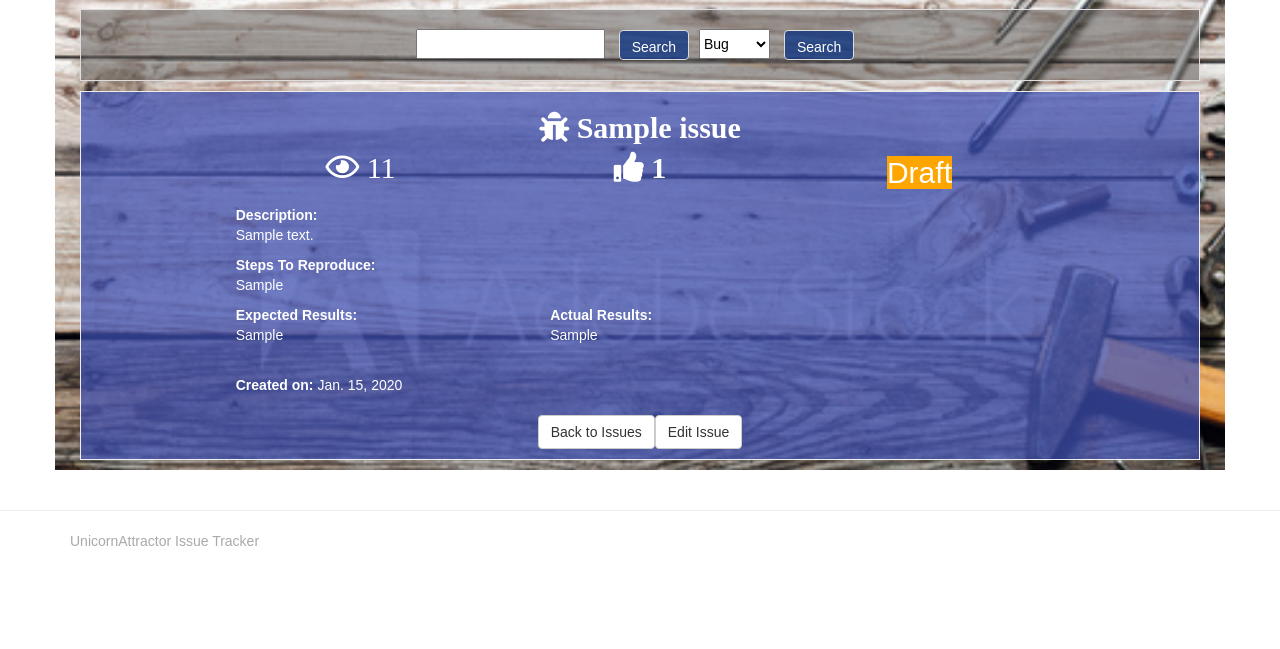
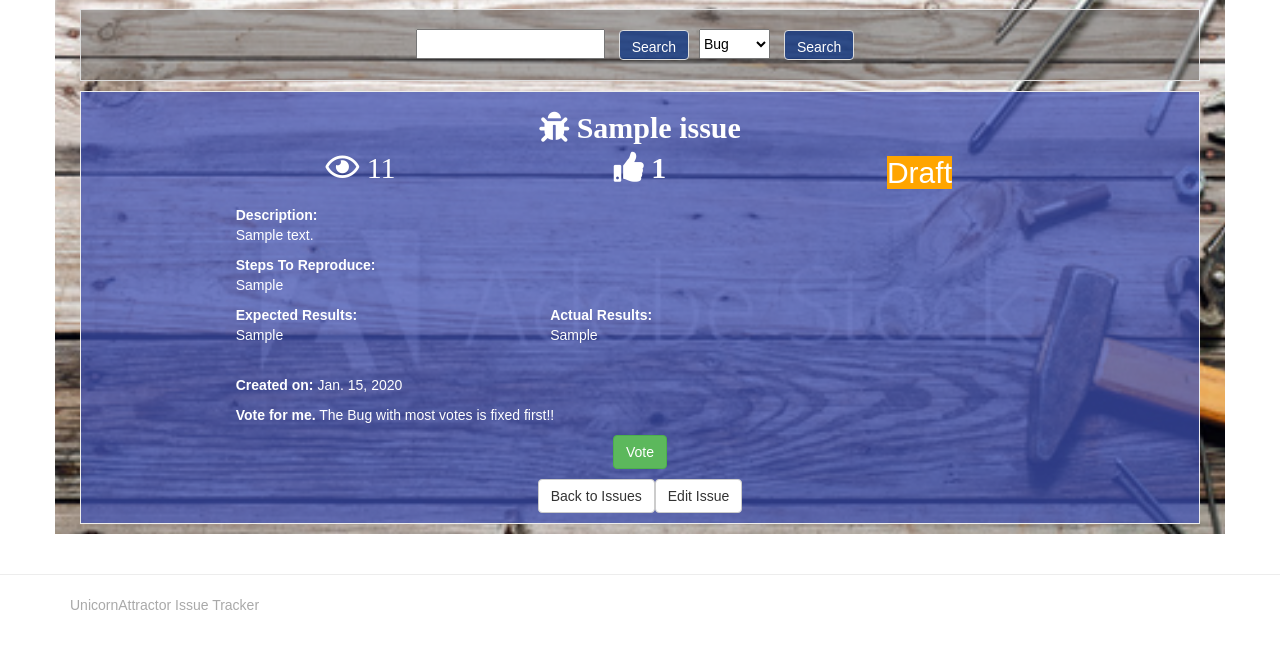
Before and after one commit to mickh14/unicorn-quality, a Django app: page /issues/1/ in a window 1280 px wide. Shown: the part 101-750 px from the top of the page. Run offline with Django 3.2, Linux system fonts and the light colour scheme; tables that the repository leaves empty hold one stand-in row (values such as "Sample post"); some libraries are stand-ins or nearby versions.

```diff
--- a/checkout/views.py
+++ b/checkout/views.py
@@ -28,6 +28,8 @@ def checkout(request):
             for id, quantity in cart.items():
                 issue = get_object_or_404(Issue, pk=id)
                 total += quantity * issue.price
+                issue.votes += 1
+                issue.save()
                 order_line_item = OrderLineItem(
                     order=order,
                     issue=issue,
--- a/issues/models.py
+++ b/issues/models.py
@@ -32,6 +32,7 @@ class Issue(models.Model):
     votes = models.IntegerField(default=0)
     price = models.DecimalField(max_digits=6, decimal_places=2, default='5')
     name = models.CharField(max_length=254, default='')
+    votes_required = models.IntegerField(default=0)
 
 
     def __str__(self):
--- a/issues/templates/issuedetail.html
+++ b/issues/templates/issuedetail.html
@@ -65,6 +65,30 @@
 
 			</div>
 		</div>
+        <div class="">
+            <div class="">
+                {% if issue.issue_type == "Bug" %}
+                    <p><strong>Vote for me.</strong> The Bug with most votes is fixed first!!</p>
+                {% else %}
+                <p><strong>Vote for me.</strong> {{ issue.issue_votes_required }} votes needed for development to begin. Vote now to have this feature added</p>
+                {% endif %}
+            </div>
+        </div>
+        <div class="card-footer text-center">
+			{% if issue.issue_type == "Bug" %}
+				<a href="{% url 'increment_vote' issue.id %}" class="btn btn-success">Vote</a></p>
+			{% else %}
+			<form method="post" action="{% url 'add_to_cart' issue.id %}">
+				{% csrf_token %}
+				<div class="input-group form-style">
+					<input name="quantity" type="number" min="1" max="999" class="form-control" placeholder="Number of Votes">
+					<span class="input-group-btn">
+                        <button class="btn btn-success" type="submit">Vote</button>
+                    </span>
+				</div>
+			</form>
+			{% endif %}
+		</div>
 		<div class="row centre-elem">
 			<a href="{% url 'issues' %}" class="btn btn-default">Back to Issues</a>
 			<a href="{% url 'edit_issue' issue.id %}" class="btn btn-default">Edit Issue</a>
```
Also changed, not shown: issues/migrations/0014_issue_votes_required.py (added).
